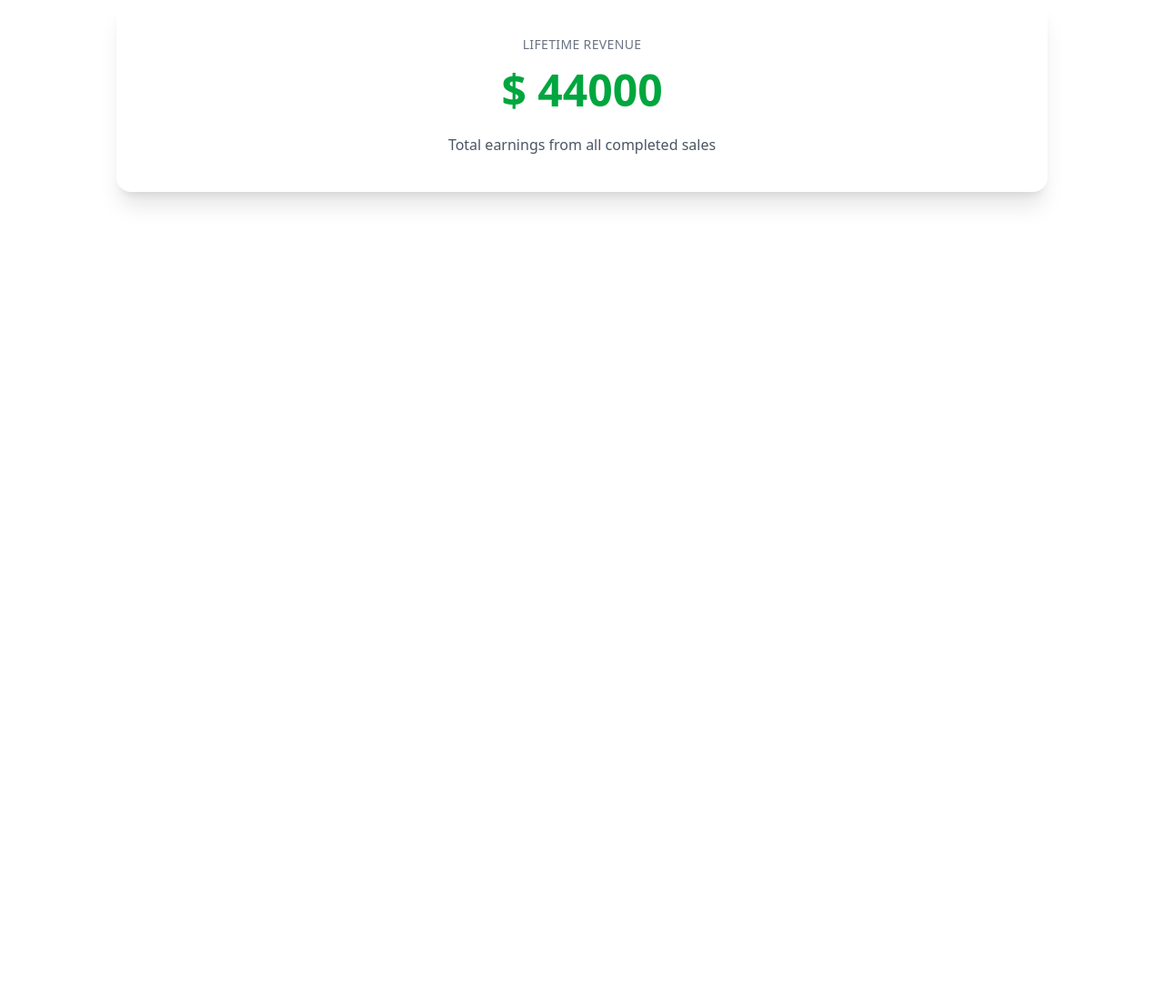
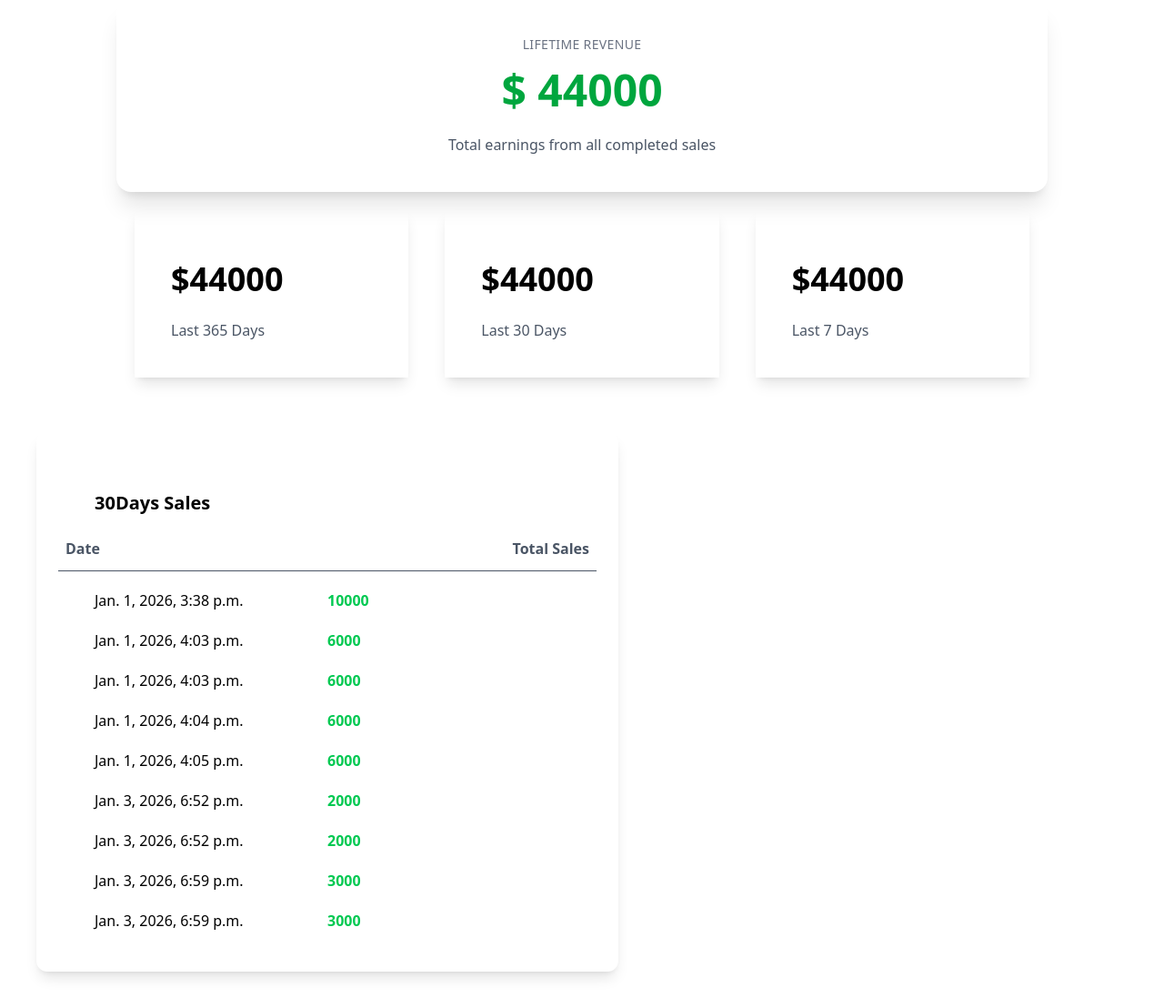
Before and after one commit to Malayaranjan014/Digital-marketplace-django, a Django app: page /sales/ in a window 1280 px wide. Shown: the part 225-1333 px from the top of the page at 91% size. Before the commit the page ends 451 px from the top, so only its background shows below. Run offline with Django 5.2, Linux system fonts and the light colour scheme; a user stored in the database is signed in; data comes from the database, SQL or seed files in the repository; both versions use the stored data as it was after the commit.

Commit message:
calculate and styling the yearly,monthly and weekly sales

```diff
--- a/mysite/myapp/templates/myapp/sales_dashboard.html
+++ b/mysite/myapp/templates/myapp/sales_dashboard.html
@@ -32,6 +32,58 @@
                 </p>
 
     </div>
+    <div class="flex">
+        <div class="p-5 w-1/3">
+            <div class="shadow-lg p-10">
+                <div class="text-4xl font-bold mt-4">${{yearly_sales.amount__sum}}</div>
+                <p class="mt-6 text-gray-600">Last 365 Days</p>
+            </div>
+
+        </div>
+        <div class="p-5 w-1/3">
+            <div class="shadow-lg p-10">
+                <div class="text-4xl font-bold mt-4">${{monthly_sales.amount__sum}}</div>
+                <p class="mt-6 text-gray-600">Last 30 Days</p>
+            </div>
+
+        </div>
+        <div class="p-5 w-1/3">
+            <div class="shadow-lg p-10">
+                <div class="text-4xl font-bold mt-4">${{weekly_sales.amount__sum}}</div>
+                <p class="mt-6 text-gray-600">Last 7 Days</p>
+            </div>
+
+        </div>
+
+
+    </div>
+
 </div>
 
+<div class="flex">
+    <div class="w-1/2 shadow-lg m-10 rounded-xl p-6">
+        <div class="ml-10 mt-10 font-bold text-xl mb-6">30Days Sales</div>
+    <div class="grid grid-cols-2 border-b pb-3 text-gray-600 font-semibold">
+      <div class="pl-2">Date</div>
+      <div class="pr-2 text-right">Total Sales</div>
+    </div>
+        {% for daily_sales_sum in daily_sales_sums %}
+        <div class="flex m-10 mt-5 mb-5">
+            <div class="w-1/2">{{ daily_sales_sum.created_on}}</div>
+            <div class="w-1/2 font-bold text-green-500 ">{{ daily_sales_sum.sum }}</div>
+
+        </div>
+
+        {% endfor %}
+
+
+    </div>
+</div>
+
+
+
+
+
+
+
 {% endblock %}
--- a/mysite/myapp/views.py
+++ b/mysite/myapp/views.py
@@ -6,6 +6,8 @@ from django.views.decorators.csrf import csrf_exempt
 from django.conf import settings
 from .forms import ProductForm , UserRegistrationForm
 from django.db.models import Sum
+from django.utils import timezone
+from datetime import timedelta
 # Create your views here.
 
 
@@ -179,7 +181,28 @@ def my_purchases(request):
 
 #for calculate the total amount of product of the login user
 def sales_dashboard(request):
+    #get all orders
     orders=OrderDetail.objects.filter(product__seller=request.user)
     total_sales=orders.aggregate(Sum('amount'))
+
     print(total_sales)
-    return render (request,'myapp/sales_dashboard.html',{'total_sales':total_sales})
+    now = timezone.now()
+
+    # calculate 365 days sales
+    last_year = now - timedelta(days=365)
+    yearly_sales = orders.filter(created_on__gte=last_year).aggregate(Sum('amount'))
+
+    # calculate 30 days sales
+    last_month = now - timedelta(days=30)
+    monthly_sales = orders.filter(created_on__gte=last_month).aggregate(Sum('amount'))
+
+    # calculate last 7 days sales
+    last_week = now - timedelta(days=7)
+    weekly_sales = orders.filter(created_on__gte=last_week).aggregate(Sum('amount'))
+
+    #every day sum past 30 days
+    daily_sales_sums=OrderDetail.objects.filter(product__seller=request.user).values('created_on').order_by('created_on').annotate(sum=Sum('amount'))
+    print(daily_sales_sums)
+
+
+    return render (request,'myapp/sales_dashboard.html',{'total_sales':total_sales , 'yearly_sales':yearly_sales ,'monthly_sales':monthly_sales ,'weekly_sales':weekly_sales,'daily_sales_sums':daily_sales_sums})
```
Also changed, not shown: mysite/db.sqlite3.
